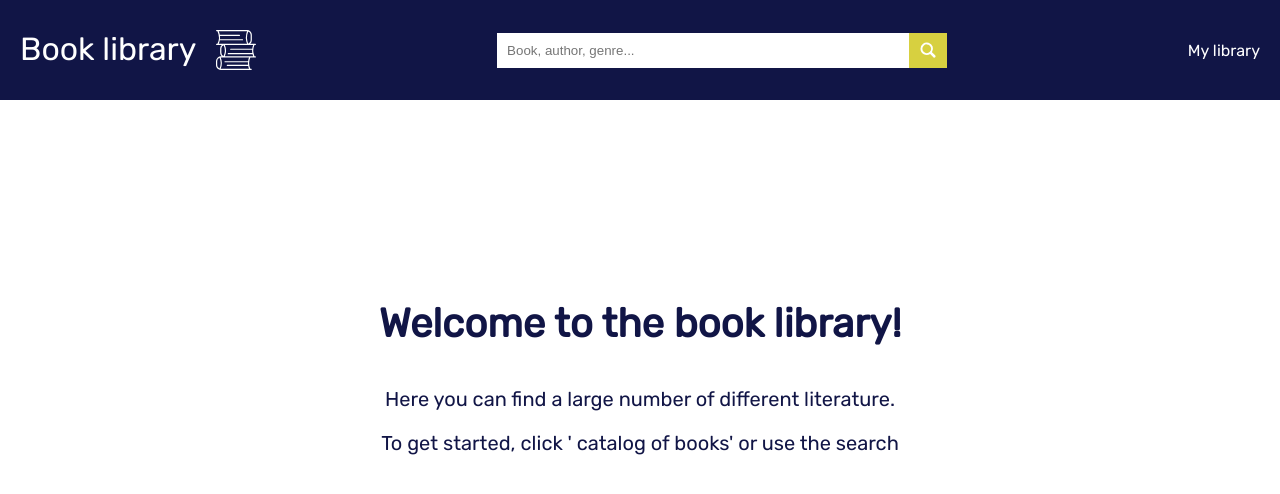
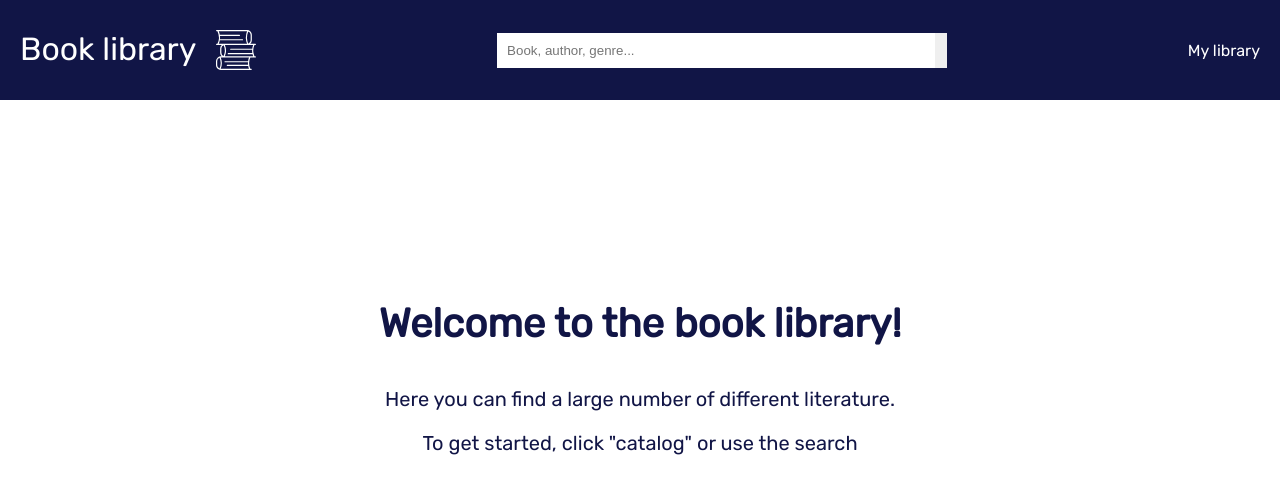
Before and after one commit to Beautynight11/Book-library, a Vue app: page / in a window 1280 px wide. Shown: the top 494 px of the page. Built offline with nearby package versions, Linux system fonts and the light colour scheme.

Commit message:
Added error message in account if user selected nothing; Fixed some code in main.css, Home.vue, HeaderMenu.vue;

```diff
--- a/src/assets/main.sass
+++ b/src/assets/main.sass
@@ -27,12 +27,12 @@ body
   font-weight: 400
   margin: 0
   box-sizing: border-box
-  color: #000
+  color: #111546
   background-color: #fff
   position: relative
   padding: 0
 
 a
-  color: #ffffff
+  color: #111546
   text-decoration: none
   outline: none
--- a/src/components/HeaderMenu.vue
+++ b/src/components/HeaderMenu.vue
@@ -40,7 +40,7 @@ export default {
 }
 </script>
 
-<style lang="sass">
+<style lang="sass" scoped>
 .header
   background-color: #111546
   color: white
@@ -92,5 +92,7 @@ export default {
   &__account
     cursor: pointer
 
+a
+  color: #fff
 
 </style>
--- a/src/store.js
+++ b/src/store.js
@@ -7,18 +7,19 @@ const store = createStore({
             list: books,
             newBook: JSON.parse(localStorage.getItem('newBook')),
             imgBook: JSON.parse(localStorage.getItem('imgBook')),
+            accountInfo: JSON.parse(localStorage.getItem('accountInfo')),
             filteredData: null,
             options: ['Country', 'Language'],
             filters: {
                 country: [],
                 language: [],
             },
-            isFilter: false,
             names: ['New', 'Old', 'More...'],
+            tableColumns: ['Image', 'Name', 'Author', 'Country', 'Year'],
             isParams: false,
             isRequest: false,
-            accountInfo: JSON.parse(localStorage.getItem('accountInfo')),
-            tableColumns: ['Image', 'Name', 'Author', 'Country', 'Year'],
+            isFilter: false,
+            isAccount: JSON.parse(localStorage.getItem('isAccount')),
         }
     },
     mutations: {
@@ -89,14 +90,19 @@ const store = createStore({
             }
             if (localStorage.accountInfo && !localStorage.accountInfo.includes(item.Name)) {
                 state.accountInfo.push({ ...item, img});
+                state.isAccount = false;
             }
             localStorage.setItem('accountInfo', JSON.stringify(state.accountInfo));
+            localStorage.setItem('isAccount', JSON.stringify(state.isAccount));
         },
         deleteFromLibrary(state, item) {
            state.accountInfo = state.accountInfo.filter(data => data.Name !== item.Name);
            localStorage.setItem('accountInfo', JSON.stringify(
                JSON.parse(localStorage.getItem('accountInfo'))
-                   .filter(data => data.Name !== item.Name)))
+                   .filter(data => data.Name !== item.Name)));
+            if (state.accountInfo.length === 0) {
+                localStorage.setItem('isAccount', JSON.stringify(state.isAccount = true));
+            }
         },
     },
 });
--- a/src/views/Account.vue
+++ b/src/views/Account.vue
@@ -7,6 +7,10 @@
             v-for="(name, index) in tableColumns"
             :key="index"
         >{{name}}</div>
+      </div>
+      <div class="account__error" v-if="isAccount">
+        Nothing selected!
+        <p>Please go to <router-link :to="{path: '/catalog'}">"catalog"</router-link> to choose your books</p>
       </div>
       <div
           class="account__info"
@@ -45,6 +49,7 @@ export default {
     ...mapState([
         'accountInfo',
         'tableColumns',
+        'isAccount'
     ])
   },
 }
@@ -67,6 +72,14 @@ export default {
   &__col
     flex: 1 0 16.666%
     width: 16.666%
+
+  &__error
+    font-size: 20px
+    text-align: center
+    padding: 50px 0
+
+    a:hover
+      color: #d7d040
 
   &__info
     display: flex
--- a/src/views/Home.vue
+++ b/src/views/Home.vue
@@ -4,8 +4,8 @@
     <div class="main__text">
       <p>Here you can find a large number of different literature.</p>
       <p>To get started, click
-        <router-link :to="{path: '/catalog'}">'
-          catalog of books'
+        <router-link :to="{path: '/catalog'}">
+          "catalog"
         </router-link>
         or use the search</p>
     </div>
```
